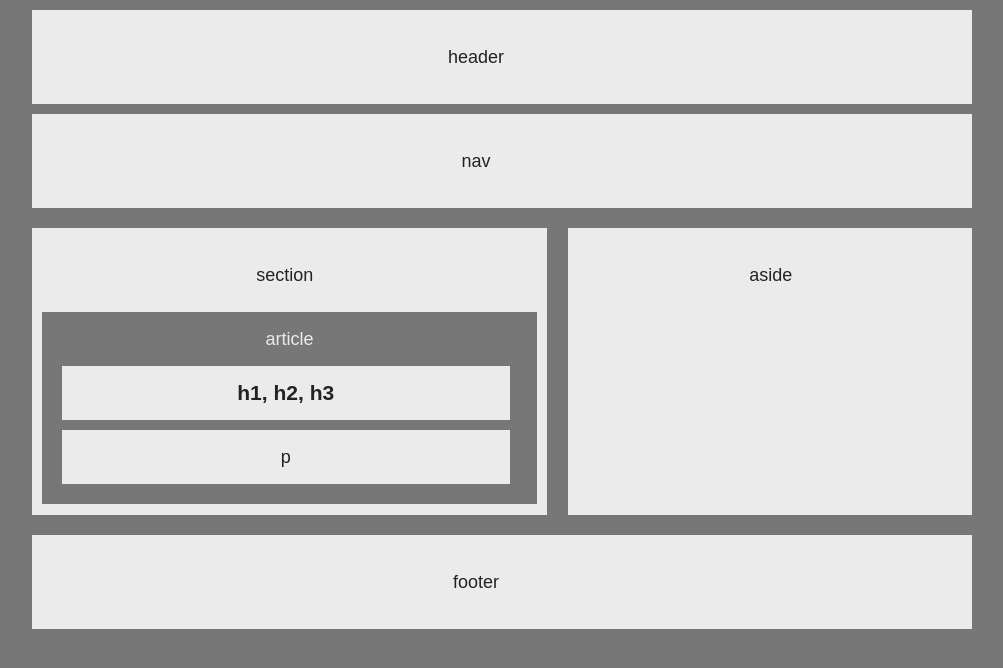
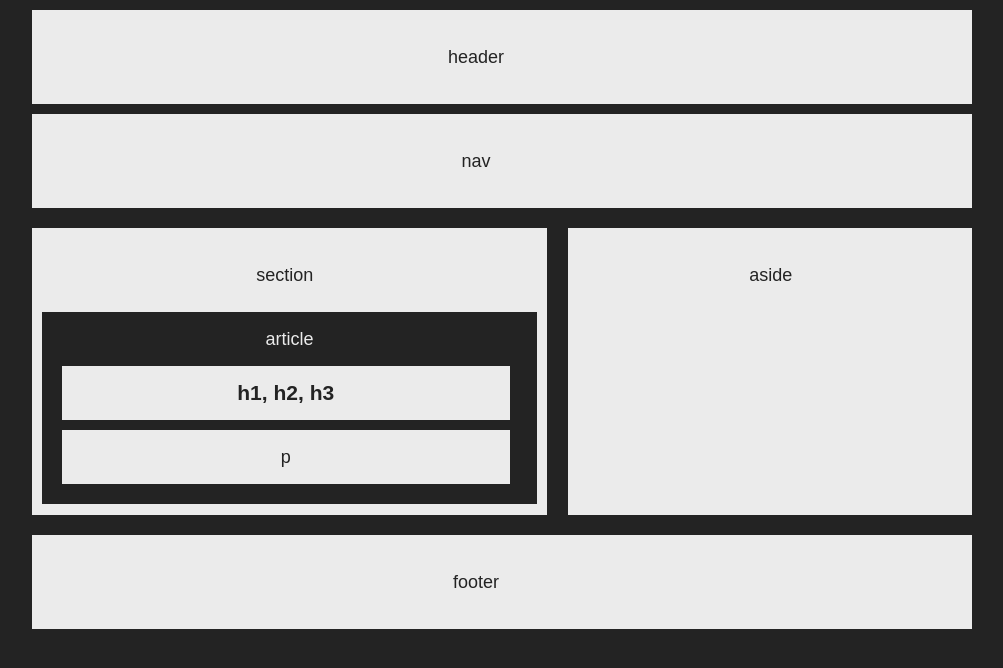
Before and after one commit to aweihe00/HW-Wireframe, a plain HTML site: page index.html in a window 1280 px wide. Shown: the whole page, without its empty margins (138-1141 px from the left). Drawn offline with Linux system fonts and the light colour scheme.

Commit message:
final touches

```diff
--- a/style.css
+++ b/style.css
@@ -4,7 +4,7 @@
     width: 960px;
     font-size: 18px;
     line-height: 34px;
-    background: #777777;
+    background: #232323;
     color: #ebebeb;
   }
 
@@ -30,7 +30,7 @@
 
   article {
     padding: 10px;
-    background: #777777;
+    background: #232323;
     color: #ebebeb;
   }
 
```
Also changed, not shown: 1 other file.
